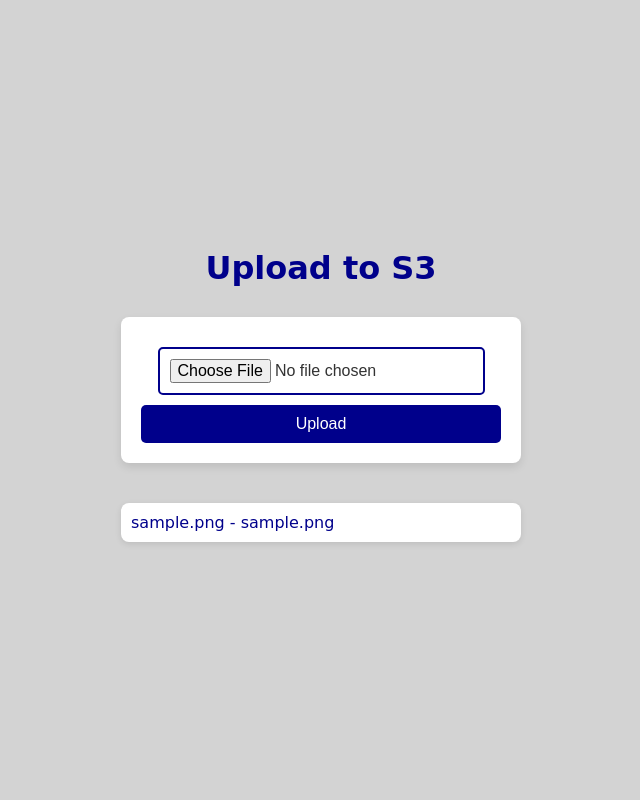
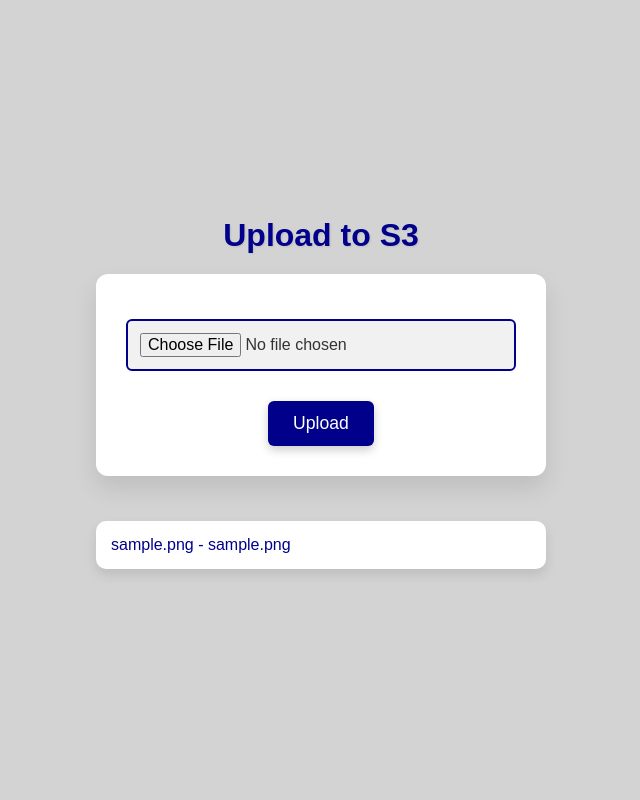
Before and after one commit to LCF2348/File_Hosting_Service, a Flask app: page / in a window 1280 px wide. Shown: the whole page, without its empty margins (319-959 px from the left). Run offline with Flask 3, Linux system fonts and the light colour scheme; tables that the repository leaves empty hold one stand-in row (values such as "Sample post").

Commit message:
Update styles.css
added shadows, animations, and other minor fixes.

```diff
--- a/static/styles.css
+++ b/static/styles.css
@@ -5,96 +5,148 @@
     box-sizing: border-box;
 }
 
+/* Body Styling */
 body {
-    font-family: 'Comic Sans MS', cursive, sans-serif;
-    background-color: lightgray;
+    font-family: 'Poppins', sans-serif;
+    background-color: LightGray;
     color: #333;
     display: flex;
     justify-content: center;
     align-items: center;
     flex-direction: column;
     height: 100vh;
+    padding: 20px;
 }
 
+/* Header Styling */
 h3 {
-    color: darkblue;
-    margin-bottom: 30px;
+    color: DarkBlue;
+    margin-bottom: 20px;
     font-size: 2rem;
-    font-weight: bold;
+    font-weight: 600;
+    opacity: 0;
+    animation: fadeIn 1s ease-in-out forwards;
+    text-shadow: 1px 1px 2px rgba(0, 0, 0, 0.1);
 }
 
-/* Style form */
+/* Form Styling */
 form {
-    background-color: white;
-    padding: 20px;
-    border-radius: 8px;
-    box-shadow: 0 4px 8px rgba(0, 0, 0, 0.1);
+    background-color: White;
+    padding: 30px;
+    border-radius: 12px;
+    box-shadow: 0 12px 24px rgba(0, 0, 0, 0.1);
     display: flex;
     flex-direction: column;
     align-items: center;
+    width: 100%;
+    max-width: 450px;
     margin-bottom: 30px;
-    width: 100%;
-    max-width: 400px;
+    opacity: 0;
+    animation: fadeInUp 1s ease-in-out forwards 0.3s;
 }
 
-/* Input style */
+/* Input Styling */
 input[type="file"] {
-    padding: 10px;
-    margin: 10px 0;
-    border: 2px solid darkblue;
-    border-radius: 5px;
+    padding: 12px;
+    margin: 15px 0;
+    border: 2px solid DarkBlue;
+    border-radius: 6px;
     font-size: 1rem;
+    background-color: #F1F1F1;
+    width: 100%;
+    transition: box-shadow 0.3s ease, border-color 0.3s ease;
 }
 
+input[type="file"]:hover {
+    box-shadow: 0 4px 8px rgba(0, 0, 0, 0.2);
+    border-color: MidnightBlue;
+}
+
+/* Button Styling */
 button {
-    padding: 10px 20px;
-    background-color: darkblue;
-    color: white;
+    padding: 12px 25px;
+    background-color: DarkBlue;
+    color: White;
     border: none;
-    border-radius: 5px;
+    border-radius: 6px;
     cursor: pointer;
-    font-size: 1rem;
-    transition: background-color 0.3s ease;
+    font-size: 1.1rem;
+    transition: background-color 0.3s ease, transform 0.2s ease, box-shadow 0.3s ease;
+    margin-top: 15px;
+    box-shadow: 0 4px 10px rgba(0, 0, 0, 0.2);
 }
 
 button:hover {
-    background-color: midnightblue;
+    background-color: #003366;
+    transform: scale(1.05);
+    box-shadow: 0 6px 12px rgba(0, 0, 0, 0.3);
 }
 
-/* Display files with styling */
+/* Display File Styling */
 div {
-    background-color: white;
-    padding: 10px;
-    margin: 10px 0;
-    border-radius: 8px;
-    box-shadow: 0 2px 6px rgba(0, 0, 0, 0.1);
+    background-color: White;
+    padding: 15px;
+    margin: 15px 0;
+    border-radius: 10px;
+    box-shadow: 0 6px 12px rgba(0, 0, 0, 0.1);
     width: 100%;
-    max-width: 400px;
+    max-width: 450px;
     font-size: 1rem;
-    color: darkblue;
+    color: DarkBlue;
+    opacity: 0;
+    animation: fadeInUp 1s ease-in-out forwards 0.5s;
 }
 
+/* Link Styling */
 a {
-    color: darkblue;
+    color: DarkBlue;
     text-decoration: none;
+    font-weight: 500;
+    transition: color 0.3s ease;
 }
 
 a:hover {
     text-decoration: underline;
+    color: #003366;
 }
 
-/* Media query for responsiveness */
+/* Media Query for Responsiveness */
 @media (max-width: 600px) {
     body {
-        padding: 20px;
+        padding: 10px;
     }
 
     form {
         width: 100%;
+        padding: 20px;
     }
-}
+
+    input[type="file"] {
+        width: 100%;
+    }
 
     button {
         width: 100%;
     }
 }
+
+/* Keyframes for Animations */
+@keyframes fadeIn {
+    from {
+        opacity: 0;
+    }
+    to {
+        opacity: 1;
+    }
+}
+
+@keyframes fadeInUp {
+    from {
+        opacity: 0;
+        transform: translateY(20px);
+    }
+    to {
+        opacity: 1;
+        transform: translateY(0);
+    }
+}
```
